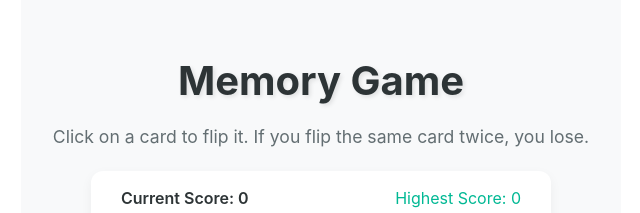
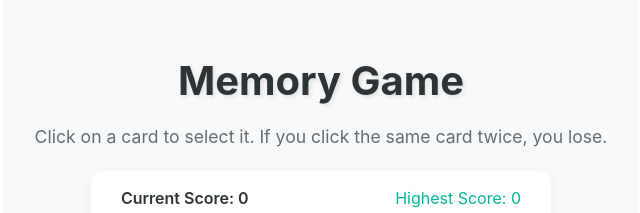
Before and after one commit to moudio/memory-game, a React (Vite) app: page / in a window 1280 px wide. Shown: the top 213 px of the page, without its empty margins (319-959 px from the left). Built offline with nearby package versions, Linux system fonts and the light colour scheme; no server answers.

Commit message:
update readme and App.js

```diff
--- a/src/App.jsx
+++ b/src/App.jsx
@@ -16,7 +16,7 @@ function App() {
     try {
       const response = await axios.get('https://api.pexels.com/v1/curated', {
         params: {
-          per_page: 16,
+          per_page: 10,
         },
         headers: {
           'Authorization': import.meta.env.VITE_PEXELS_API_KEY
@@ -64,7 +64,7 @@ function App() {
   return (
     <>
       <h1>Memory Game</h1>
-      <p>Click on a card to flip it. If you flip the same card twice, you lose.</p>
+      <p>Click on a card to select it. If you click the same card twice, you lose.</p>
 
       <div className="score-container">
         <span className="score">Current Score: {currentScore}</span>
```
Also changed, not shown: 1 other file (tests, documents, lock files or other folders).
